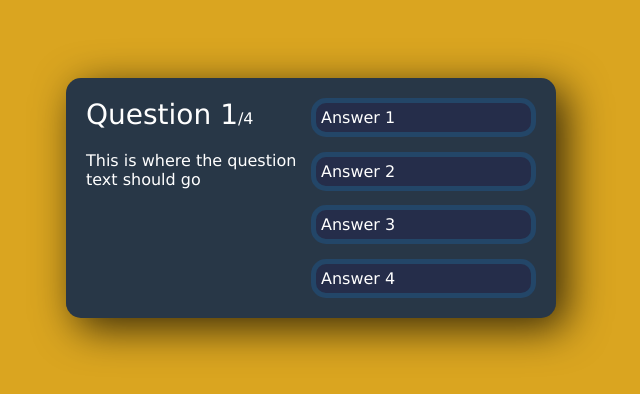
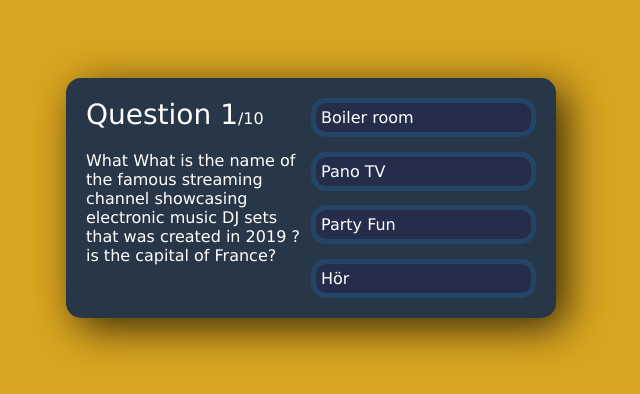
Before and after one commit to hbonnaffoux/quiz-music-app-react, a React (Create React App) app: page / in a window 1280 px wide. Shown: the part 202-596 px from the top of the page, without its empty margins (329-969 px from the left). Built offline with nearby package versions, Linux system fonts and the light colour scheme.

Commit message:
update questions electronic music

```diff
--- a/src/App.js
+++ b/src/App.js
@@ -1,64 +1,141 @@
-import React, { useState } from 'react';
+import React, { useState } from "react";
 
 export default function App() {
   const questions = [
     {
-			questionText: 'What is the capital of France?',
+      questionText: "What What is the name of the famous streaming channel showcasing electronic music DJ sets that was created in 2019 ?is the capital of France?",
       answerOptions: [
-				{ answerText: 'New York', isCorrect: false },
-				{ answerText: 'London', isCorrect: false },
-				{ answerText: 'Paris', isCorrect: true },
-				{ answerText: 'Dublin', isCorrect: false },
+        { answerText: "Boiler room", isCorrect: false },
+        { answerText: "Pano TV", isCorrect: false },
+        { answerText: "Party Fun", isCorrect: false },
+        { answerText: "Hör", isCorrect: true },
       ],
     },
     {
-			questionText: 'Who is CEO of Tesla?',
+      questionText: "Which iconic duo played in a LED pyramid in 2006 in Coachella ?",
       answerOptions: [
-				{ answerText: 'Jeff Bezos', isCorrect: false },
-				{ answerText: 'Elon Musk', isCorrect: true },
-				{ answerText: 'Bill Gates', isCorrect: false },
-				{ answerText: 'Tony Stark', isCorrect: false },
+        { answerText: "David & Cathy Guetta", isCorrect: false },
+        { answerText: "Keumzer & Lobby", isCorrect: false },
+        { answerText: "Daft Punk", isCorrect: true },
+        { answerText: "Tale of Us", isCorrect: false },
       ],
     },
     {
-			questionText: 'The iPhone was created by which company?',
+      questionText: "Who is the owner of the techno label Axis records ?",
       answerOptions: [
-				{ answerText: 'Apple', isCorrect: true },
-				{ answerText: 'Intel', isCorrect: false },
-				{ answerText: 'Amazon', isCorrect: false },
-				{ answerText: 'Microsoft', isCorrect: false },
+        { answerText: "Ben klock", isCorrect: false },
+        { answerText: "Jeff Mills", isCorrect: true },
+        { answerText: "Nina Kraviz ", isCorrect: false },
+        { answerText: "Slam", isCorrect: false },
       ],
     },
     {
-			questionText: 'How many Harry Potter books are there?',
+      questionText: "Where does the name Berghain come from ?",
       answerOptions: [
-				{ answerText: '1', isCorrect: false },
-				{ answerText: '4', isCorrect: false },
-				{ answerText: '6', isCorrect: false },
-				{ answerText: '7', isCorrect: true },
+        { answerText: "The name of a Berlin underground party", isCorrect: false },
+        { answerText: "The DJ name of his creator", isCorrect: false },
+        { answerText: "The name of a sex position", isCorrect: false },
+        { answerText: "The name of Berlin neighbourhoods", isCorrect: true },
+      ],
+    },
+    {
+      questionText: "During the festival “Weather Festival” that took place on the airport Le Bourget in Paris in 2014, which celebrity took off in front of the crowd during the set of the collective Camion Bazar ?",
+      answerOptions: [
+        { answerText: "Francois Hollande", isCorrect: false },
+        { answerText: "Lionel Messi", isCorrect: false },
+        { answerText: "Shakira", isCorrect: false },
+        { answerText: "Barack Obama", isCorrect: true },
+      ],
+    },
+    {
+      questionText: "Which island is known for its crazy endless parties ?",
+      answerOptions: [
+        { answerText: "Corsica", isCorrect: false },
+        { answerText: "Ibiza", isCorrect: true },
+        { answerText: "Sardinia", isCorrect: false },
+        { answerText: "Island", isCorrect: false },
+      ],
+    },
+    {
+      questionText: "Where does house music is originally from ?",
+      answerOptions: [
+        { answerText: "Chicago", isCorrect: true },
+        { answerText: "Berlin", isCorrect: false },
+        { answerText: "Detroit", isCorrect: false },
+        { answerText: "London", isCorrect: false },
+      ],
+    },
+    {
+      questionText: "What is the name of the house music legend who produced “Get Get Down” and sadly died at the age of 50 in 2021 ?",
+      answerOptions: [
+        { answerText: "Eric Morillo", isCorrect: false },
+        { answerText: "Kelli Hand", isCorrect: false },
+        { answerText: "Paul Johnson", isCorrect: true },
+        { answerText: "Avicii", isCorrect: false },
+      ],
+    },
+    {
+      questionText: "What is Roland TR 909 ?",
+      answerOptions: [
+        { answerText: "A music production software", isCorrect: false },
+        { answerText: "A techno dj name", isCorrect: false },
+        { answerText: "A new drug ", isCorrect: false },
+        { answerText: "A drum machine", isCorrect: true },
+      ],
+    },
+    {
+      questionText: "Who produced the famous track “Move your body” ?",
+      answerOptions: [
+        { answerText: "Marshall Jefferson", isCorrect: true },
+        { answerText: "Kerri Chandler", isCorrect: false },
+        { answerText: "Frankie Knuckles", isCorrect: false },
+        { answerText: "Dj Deeon", isCorrect: false },
       ],
     },
   ];
 
+  const [currentQuestion, setCurrentQuestion] = useState(0); // state object
+
+  const [showScore, setShowScore] = useState(false);
+
+  const [score, setScore] = useState(0)
+
+  const handleAnswerButtonClick = (isCorrect) => {
+    if (isCorrect === true) {
+setScore(score +1);    }
+
+    const nextQuestion = currentQuestion + 1;
+    if (nextQuestion < questions.length) {
+      setCurrentQuestion(nextQuestion);
+    } else {
+      setShowScore(true);
+    }
+  };
+
   return (
-		<div className='app'>
+    <div className="app">
       {/* HINT: replace "false" with logic to display the
       score when the user has answered all the questions */}
-			{false ? (
-				<div className='score-section'>You scored 1 out of {questions.length}</div>
+      {showScore ? (
+        <><div className="score-section">
+          You scored {score} out of {questions.length}
+        </div><div>Answers</div></>
       ) : (
         <>
-					<div className='question-section'>
-						<div className='question-count'>
-							<span>Question 1</span>/{questions.length}
+          <div className="question-section">
+            <div className="question-count">
+              <span>Question {currentQuestion+1}</span>/{questions.length}
             </div>
-						<div className='question-text'>This is where the question text should go</div>
+            <div className="question-text">
+              {questions[currentQuestion].questionText}
             </div>
-					<div className='answer-section'>
-						<button>Answer 1</button>
-						<button>Answer 2</button>
-						<button>Answer 3</button>
-						<button>Answer 4</button>
+          </div>
+          <div className="answer-section">
+            {questions[currentQuestion].answerOptions.map((answerOption) => (
+              <button onClick={() => handleAnswerButtonClick(answerOption.isCorrect)}>
+                {answerOption.answerText}
+              </button>
+            ))}
           </div>
         </>
       )}
```
Lines whose indentation alone changed are shown as unchanged.
